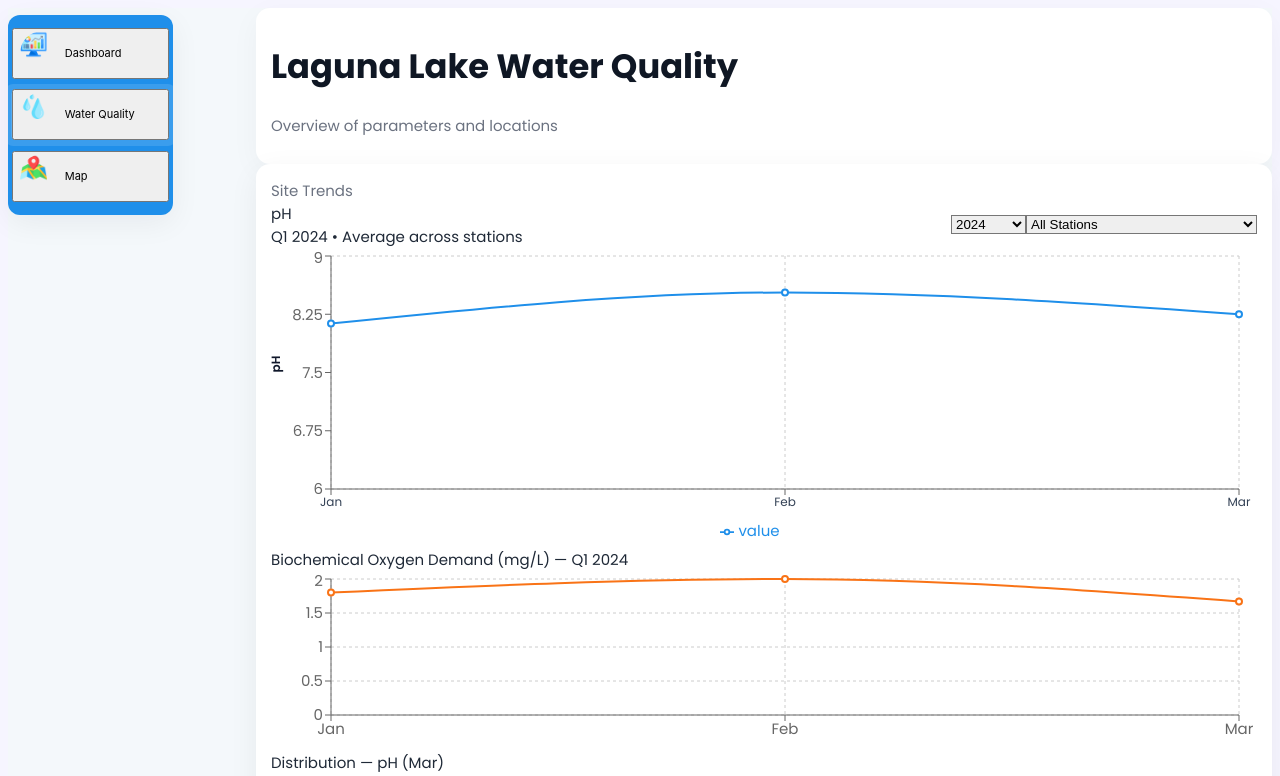
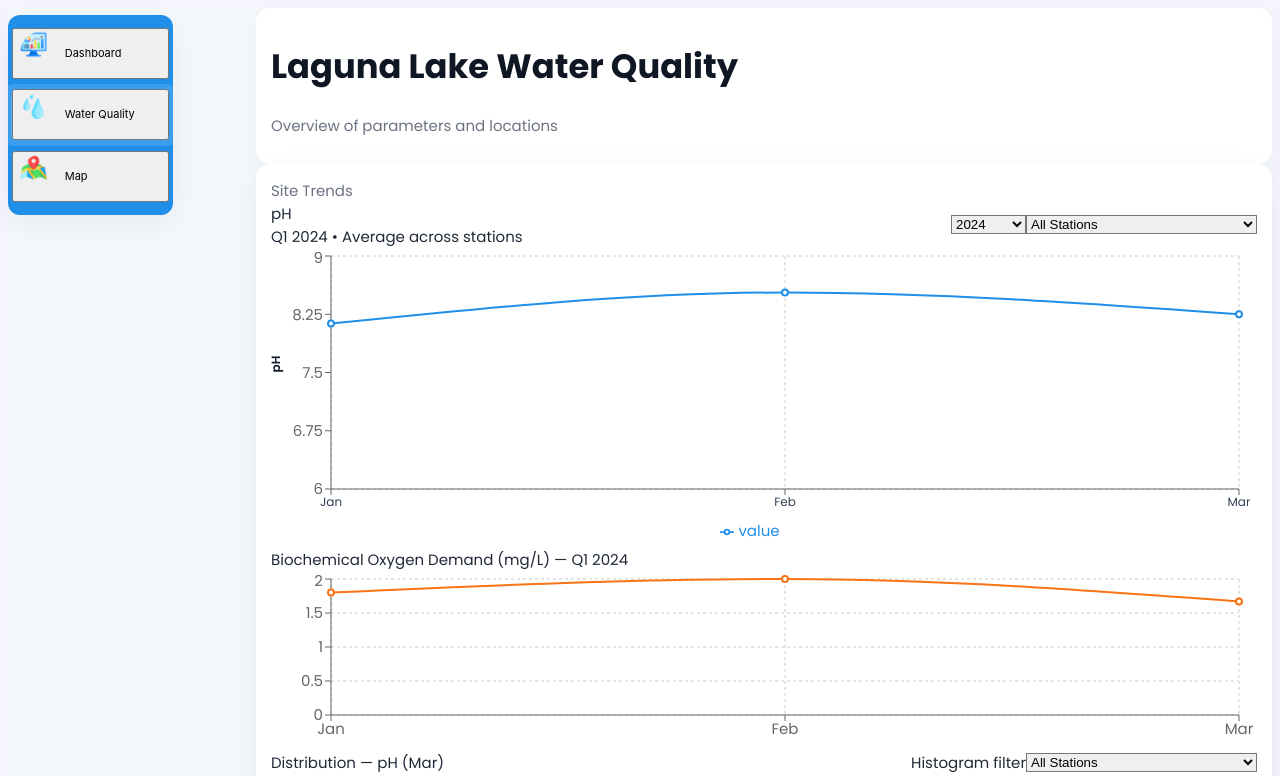
Before and after one commit to Aizen-25/Final-Project, a React (Vite) app: page / in a window 1280 px wide. Shown: the top 776 px of the page. Built offline with nearby package versions, Linux system fonts and the light colour scheme.

Commit message:
UI: add histogram station filter and update histogram calculation to respect selection

```diff
--- a/src/components/Charts.jsx
+++ b/src/components/Charts.jsx
@@ -119,6 +119,7 @@ export default function Charts({ showKPIs = true, showFilters = true, showStatio
 
   // metric selection state
   const [metricSel, setMetricSel] = useState('pH_units')
+  const [histogramStation, setHistogramStation] = useState('') // '' = all stations
 
   const months = useMemo(() => {
     const v = views.find((x) => x.key === selectedViewKey)
@@ -177,7 +178,15 @@ export default function Charts({ showKPIs = true, showFilters = true, showStatio
   // build histogram data for the selected metric using the latest month
   const histogramData = useMemo(() => {
     const month = months[months.length - 1]
-    const vals = stations.map((s) => parseNumber(s?.[metricSel]?.[month] ?? s?.[metricSel])).filter((v) => !Number.isNaN(v))
+    let vals = []
+    if (histogramStation) {
+      const key = histogramStation.split(' - ')[0]
+      const s = stations.find((x) => x.Station === key)
+      const v = parseNumber(s?.[metricSel]?.[month] ?? s?.[metricSel])
+      if (!Number.isNaN(v)) vals = [v]
+    } else {
+      vals = stations.map((s) => parseNumber(s?.[metricSel]?.[month] ?? s?.[metricSel])).filter((v) => !Number.isNaN(v))
+    }
     if (!vals.length) return []
     const bins = 8
     const min = Math.min(...vals)
@@ -326,7 +335,16 @@ export default function Charts({ showKPIs = true, showFilters = true, showStatio
 
       {/* Distribution histogram for selected metric (latest month) */}
       <div className="mt-4">
-        <div className="text-sm font-semibold text-slate-700 mb-2">Distribution — {metricMeta.label} ({latestMonth})</div>
+        <div className="flex items-center justify-between">
+          <div className="text-sm font-semibold text-slate-700 mb-2">Distribution — {metricMeta.label} ({latestMonth})</div>
+          <div className="flex items-center gap-2">
+            <label className="text-xs text-slate-500 mr-2">Histogram filter</label>
+            <select value={histogramStation || ''} onChange={(e) => setHistogramStation(e.target.value)} className="px-2 py-1 border rounded text-sm bg-white">
+              <option value="">All Stations</option>
+              {stationOptions.map((opt) => <option key={opt} value={opt}>{opt}</option>)}
+            </select>
+          </div>
+        </div>
         <div style={{ height: 220 }}>
           <ResponsiveContainer width="100%" height="100%">
             <BarChart data={histogramData} margin={{ top: 8, right: 18, left: 0, bottom: 6 }}>
```
